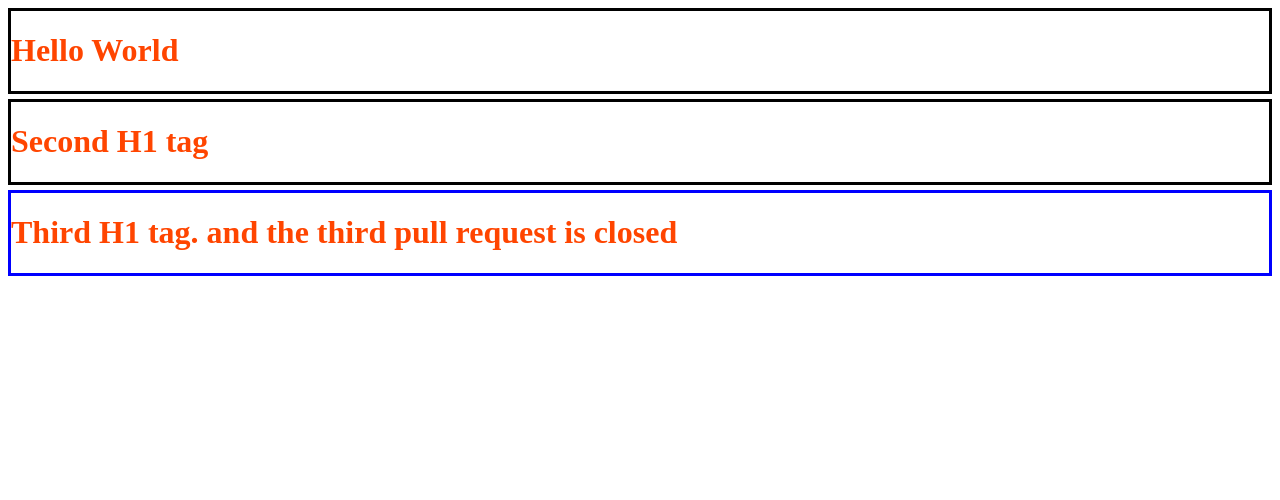
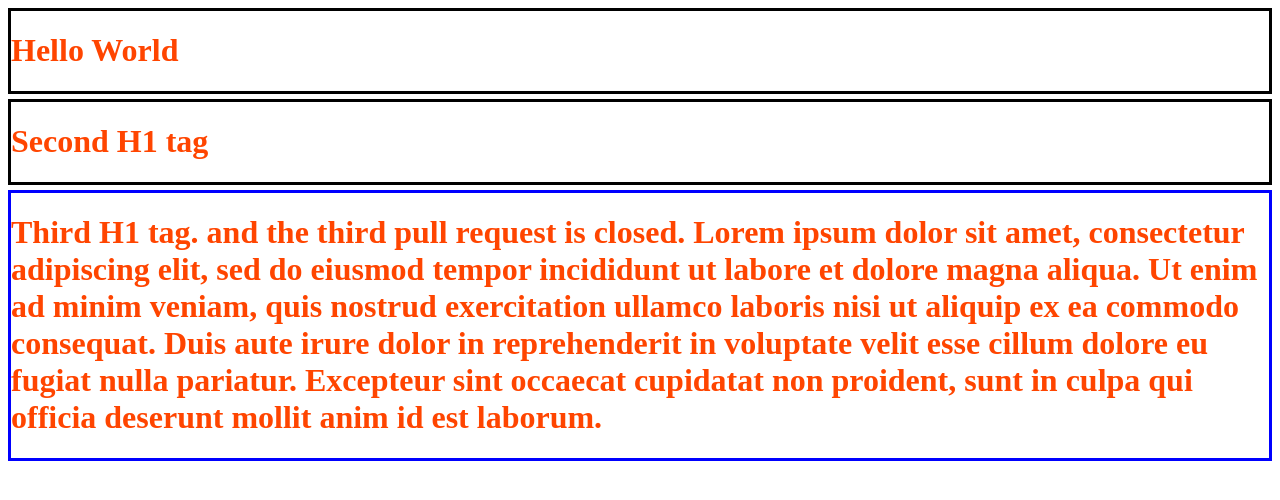
Before and after one commit to Babu-carr/BabuLoginPage, a plain HTML site: page index.html in a window 1280 px wide. Drawn offline with Linux system fonts and the light colour scheme.

Commit message:
Added lorem ipsum to the third H1

```diff
--- a/index.html
+++ b/index.html
@@ -28,7 +28,13 @@
       "
     >
       <h1 style="color: orangered">
-        Third H1 tag. and the third pull request is closed
+        Third H1 tag. and the third pull request is closed. Lorem ipsum dolor
+        sit amet, consectetur adipiscing elit, sed do eiusmod tempor incididunt
+        ut labore et dolore magna aliqua. Ut enim ad minim veniam, quis nostrud
+        exercitation ullamco laboris nisi ut aliquip ex ea commodo consequat.
+        Duis aute irure dolor in reprehenderit in voluptate velit esse cillum
+        dolore eu fugiat nulla pariatur. Excepteur sint occaecat cupidatat non
+        proident, sunt in culpa qui officia deserunt mollit anim id est laborum.
       </h1>
     </div>
   </body>
```
